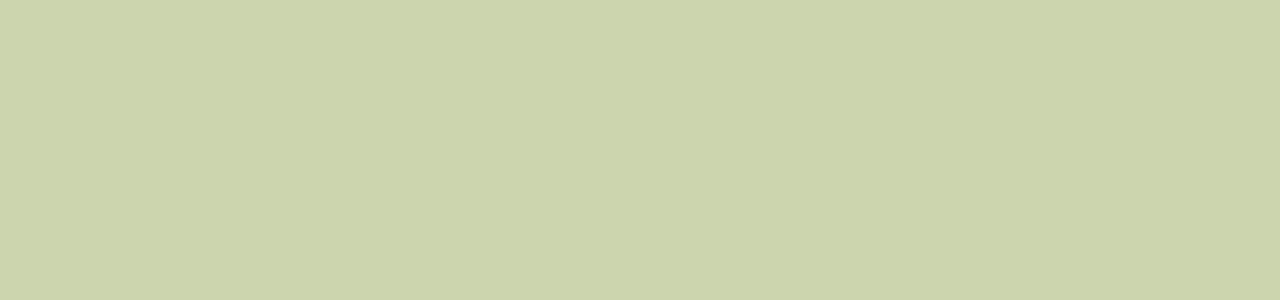
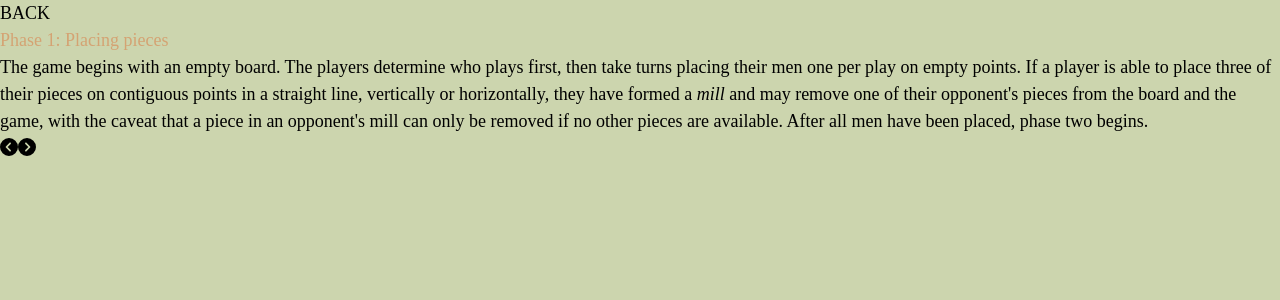
Before and after one commit to r1skyx/dogergjik, a Vue app: page /how-to in a window 1280 px wide. Before the commit this address had no page. Shown: the top 300 px of the page. Built offline with nearby package versions, Linux system fonts and the light colour scheme; a web font is replaced by a local one; what vue3-touch-events would draw is missing.

Commit message:
added tutorial and fixed selectPieceToJump

```diff
--- a/src/components/PositionsAll.vue
+++ b/src/components/PositionsAll.vue
@@ -108,8 +108,12 @@ export default {
 		},
 		selectPieceToJump(x, y, square, player) {
 			if (
-				(this.boardStore.allowJumpP1 === true && player === 1) ||
-				(this.boardStore.allowJumpP2 === true && player === 2)
+				(this.boardStore.allowJumpP1 === true &&
+					player === 1 &&
+					this.boardStore.turn === 1) ||
+				(this.boardStore.allowJumpP2 === true &&
+					player === 2 &&
+					this.boardStore.turn === 2)
 			) {
 				this.boardStore.selectPieceToJump(x, y, square);
 			}
--- a/src/components/StartMenu/StartMenu.vue
+++ b/src/components/StartMenu/StartMenu.vue
@@ -32,11 +32,13 @@ export default {
 					Play
 				</button></router-link
 			>
-			<button
-				class="h-12 w-48 mx-auto bg-primary rounded-2xl text-white text-2xl"
-			>
-				How to play
-			</button>
+			<router-link to="how-to">
+				<button
+					class="h-12 w-48 mx-auto bg-primary rounded-2xl text-white text-2xl"
+				>
+					How to play
+				</button>
+			</router-link>
 		</div>
 	</div>
 </template>
--- a/src/router/index.js
+++ b/src/router/index.js
@@ -1,6 +1,7 @@
 import { createRouter, createWebHistory } from "vue-router";
 import StartMenu from "/src/components/StartMenu/StartMenu.vue";
 import Game from "/src/views/Game.vue";
+import GameTutorial from "/src/views/GameTutorial.vue";
 
 const routes = [
 	{
@@ -13,6 +14,11 @@ const routes = [
 		name: "Game",
 		component: Game,
 	},
+	{
+		path: "/how-to",
+		name: "GameTutorial",
+		component: GameTutorial,
+	},
 ];
 const router = createRouter({
 	history: createWebHistory(),
--- a/src/store/useBoard.ts
+++ b/src/store/useBoard.ts
@@ -536,7 +536,7 @@ export const useBoardStore = defineStore("BoardTest", {
 			return JSON.stringify(b).includes(JSON.stringify(a));
 		},
 		checkForThreePiecesLeft(board) {
-			if (this.phase !== 2) {
+			if (this.phase === 1) {
 			} else {
 				let numOfPiecesInPlay1 = 0;
 				let numOfPiecesInPlay2 = 0;
@@ -561,10 +561,12 @@ export const useBoardStore = defineStore("BoardTest", {
 				}
 				if (numOfPiecesInPlay1 === 3) {
 					this.allowJumpP1 = true;
+					this.phase = 3;
 				} else if (numOfPiecesInPlay1 < 3) {
 					this.winner = 2;
 				}
 				if (numOfPiecesInPlay2 === 3) {
+					this.phase = 3;
 					this.allowJumpP2 = true;
 				} else if (numOfPiecesInPlay2 < 3) {
 					this.winner = 1;
--- /dev/null
+++ b/src/views/GameTutorial.vue
@@ -0,0 +1,84 @@
+<template>
+	<div>
+		<router-link to="/"
+			><button class="absolute left-10 top-5">BACK</button></router-link
+		>
+		<div
+			v-if="this.page === 1"
+			class="w-2/3 h-screen text-center flex flex-col justify-center m-auto"
+		>
+			<h2 class="text-2xl mb-2 txt-primary">Phase 1: Placing pieces</h2>
+			<p>
+				The game begins with an empty board. The players determine who plays
+				first, then take turns placing their men one per play on empty points.
+				If a player is able to place three of their pieces on contiguous points
+				in a straight line, vertically or horizontally, they have formed
+				a&nbsp;<em>mill</em>&nbsp;and may remove one of their opponent's pieces
+				from the board and the game, with the caveat that a piece in an
+				opponent's mill can only be removed if no other pieces are available.
+				After all men have been placed, phase two begins.
+			</p>
+		</div>
+		<div
+			v-if="this.page === 2"
+			class="w-2/3 h-screen text-center flex flex-col justify-center m-auto"
+		>
+			<h2 class="text-2xl mb-2 txt-primary">Phase 2: Moving pieces</h2>
+			<p>
+				Players continue to alternate moves, this time moving a man to an
+				adjacent point. A piece may not "jump" another piece. Players continue
+				to try to form mills and remove their opponent's pieces as in phase one.
+				A player can "break" a mill by moving one of his pieces out of an
+				existing mill, then moving it back to form the same mill a second time
+				(or any number of times), each time removing one of his opponent's men.
+				The act of removing an opponent's man is sometimes called "pounding" the
+				opponent. When one player has been reduced to three men, phase three
+				begins.
+			</p>
+		</div>
+		<div
+			v-if="this.page === 3"
+			class="w-2/3 h-screen text-center flex flex-col justify-center m-auto"
+		>
+			<h2 class="text-2xl mb-2 txt-primary">Phase 3: "Flying"</h2>
+			<p>
+				When a player is reduced to three pieces, there is no longer a
+				limitation on that player of moving to only adjacent points: The
+				player's men may "fly" (or "hop",or "jump") from any point to any vacant
+				point. Some rules sources say this is the way the game is played,some
+				treat it as a variation,&nbsp;and some do not mention it at all. A
+				19th-century games manual calls this the "truly rustic mode of playing
+				the game".&nbsp;Flying was introduced to compensate when the weaker side
+				is one man away from losing the game.
+			</p>
+		</div>
+		<div class="absolute bottom-5 right-1/2 w-fit">
+			<button @click="this.page === 1 ? 0 : this.page--">
+				<font-awesome-icon
+					:class="{ ' text-gray-400': page === 1 }"
+					class="text-lg mr-1"
+					icon="fa-solid fa-circle-chevron-left"
+				/>
+			</button>
+			<button @click="this.page === 3 ? 0 : this.page++">
+				<font-awesome-icon
+					:class="{ ' text-gray-400': page === 3 }"
+					class="text-lg"
+					icon="fa-solid fa-circle-chevron-right"
+				/>
+			</button>
+		</div>
+	</div>
+</template>
+
+<script>
+export default {
+	data() {
+		return {
+			page: 1,
+		};
+	},
+};
+</script>
+
+<style></style>
```
